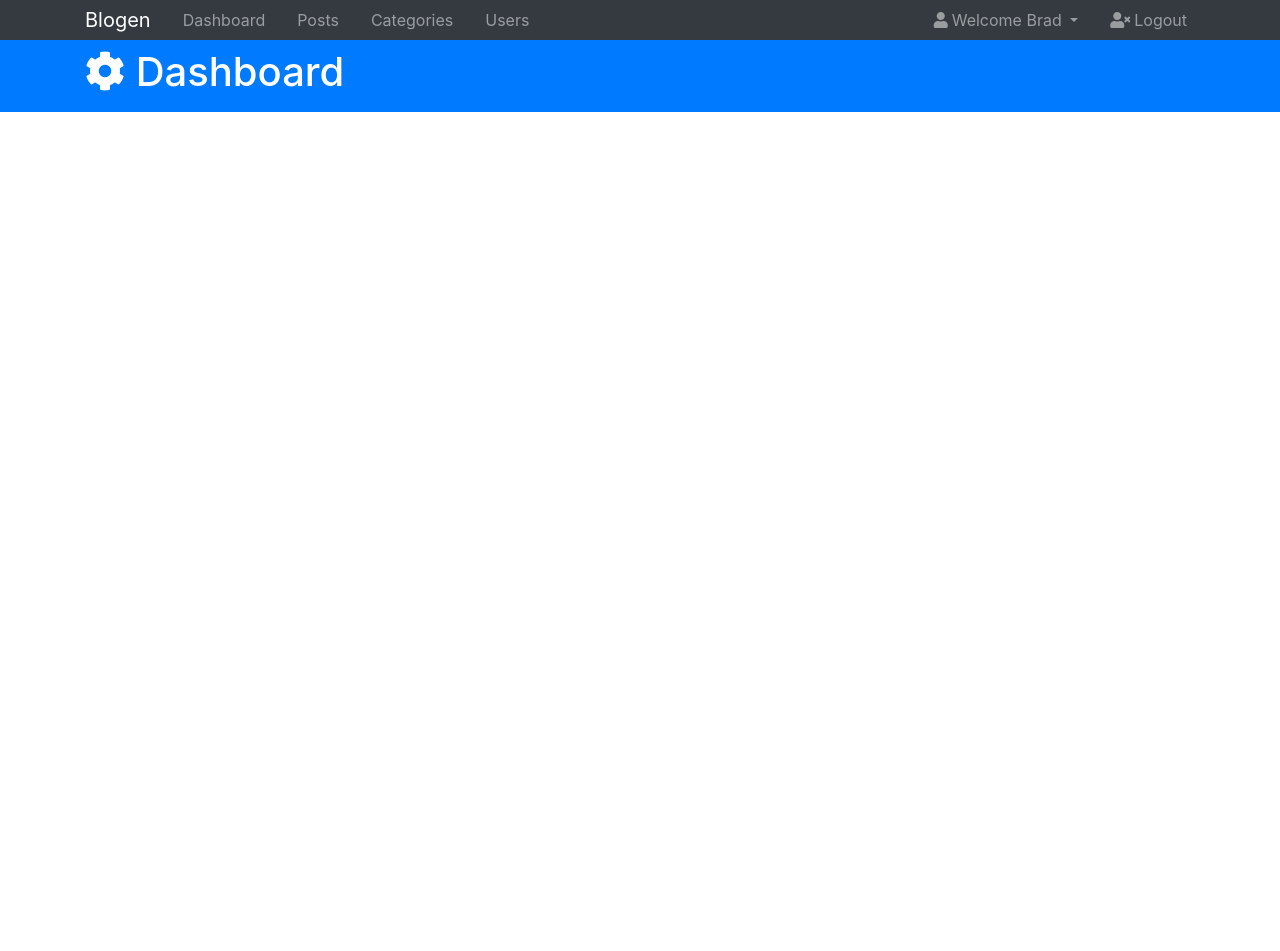
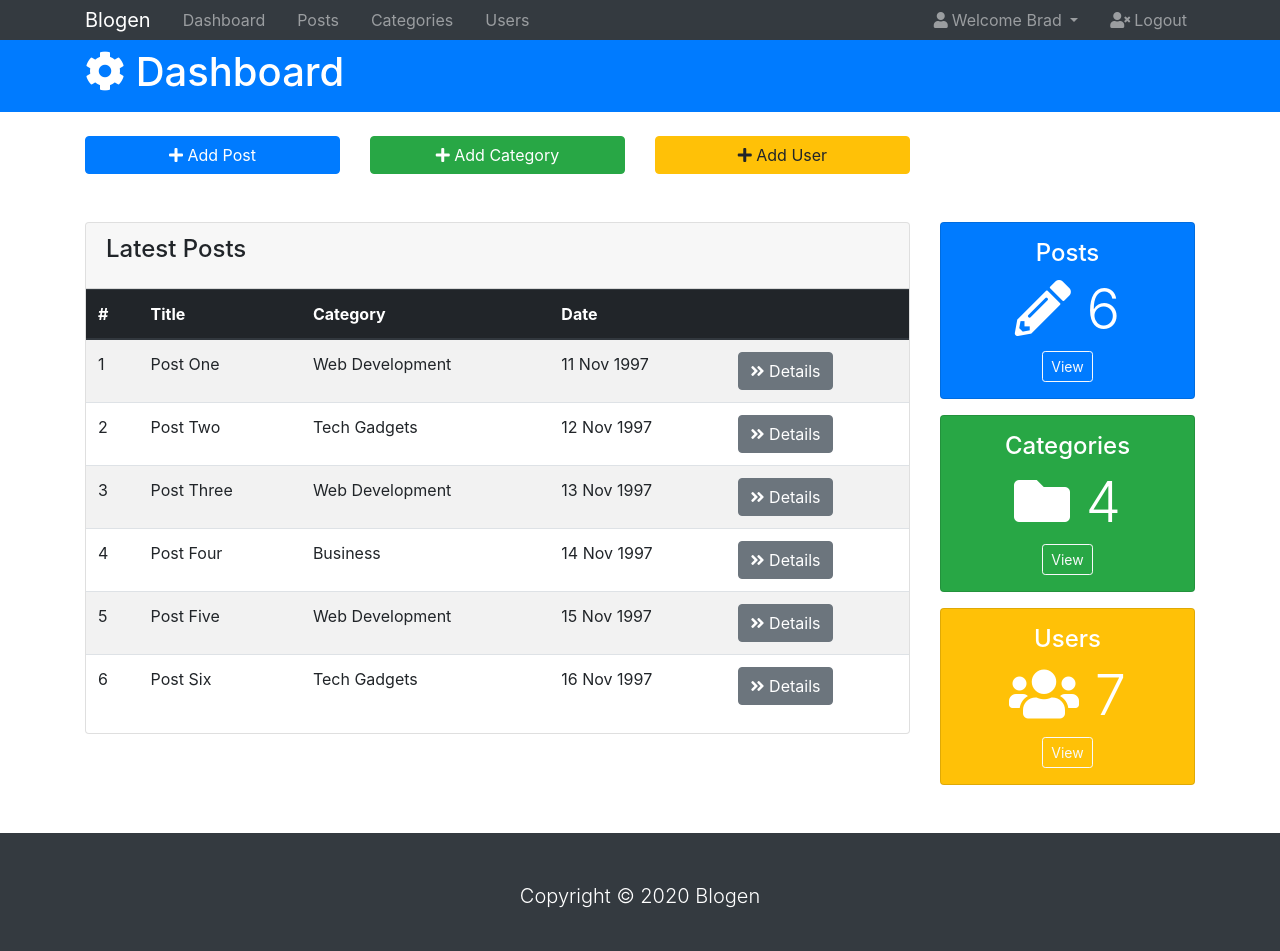
Before and after one commit to sandesh682/Blogen-UI, a plain HTML site: page index.html in a window 1280 px wide. Before the commit the page ends 800 px from the top, so only its background shows below. Drawn offline with nearby package versions, Linux system fonts and the light colour scheme.

Commit message:
index.html page complete

```diff
--- a/index.html
+++ b/index.html
@@ -69,6 +69,146 @@
     </div>
   </header>
 
+  <!-- Add Post, Category, User -->
+  <section id="add" class="my-4">
+    <div class="container">
+      <div class="row">
+        <div class="col-md-9">
+            <div class="row">
+               <div class="col-md-4">
+                 <button class="btn btn-primary btn-block"><i class="fas fa-plus"></i> Add Post</button>
+               </div>
+               <div class="col-md-4">
+                <button class="btn btn-success btn-block"><i class="fas fa-plus"></i> Add Category</button>
+              </div>
+              <div class="col-md-4">
+                <button class="btn btn-warning btn-block"><i class="fas fa-plus"></i> Add User</button>
+              </div>
+            </div>
+        </div>
+      </div>
+      <div class="row my-5">
+        <div class="col-md-9">
+            <div class="card">
+              <div class="card-header">
+                <h4 class="card-title">Latest Posts</h4>
+              </div>
+              <div class="card-body p-0">
+                <table class="table table-striped">
+                  <thead class="thead-dark">
+                    <tr>
+                      <th scope="col">#</th>
+                      <th scope="col">Title</th>
+                      <th scope="col">Category</th>
+                      <th scope="col">Date</th>
+                      <th scope="col"></th>
+                    </tr>
+                  </thead>
+                  <tbody>
+                    <tr>
+                      <td scope="row">1</td>
+                      <td>Post One</td>
+                      <td>Web Development</td>
+                      <td>11 Nov 1997</td>
+                      <td><button class="btn btn-secondary"><i class="fas fa-angle-double-right"></i> Details</button></td>
+                    </tr>
+                    <tr>
+                      <td scope="row">2</td>
+                      <td>Post Two</td>
+                      <td>Tech Gadgets</td>
+                      <td>12 Nov 1997</td>
+                      <td><button class="btn btn-secondary"><i class="fas fa-angle-double-right"></i> Details</button></td>
+                    </tr>
+                    <tr>
+                      <td scope="row">3</td>
+                      <td>Post Three</td>
+                      <td>Web Development</td>
+                      <td>13 Nov 1997</td>
+                      <td><button class="btn btn-secondary"><i class="fas fa-angle-double-right"></i> Details</button></td>
+                    </tr>
+                    <tr>
+                      <td scope="row">4</td>
+                      <td>Post Four</td>
+                      <td>Business</td>
+                      <td>14 Nov 1997</td>
+                      <td><button class="btn btn-secondary"><i class="fas fa-angle-double-right"></i> Details</button></td>
+                    </tr>
+                    <tr>
+                      <td scope="row">5</td>
+                      <td>Post Five</td>
+                      <td>Web Development</td>
+                      <td>15 Nov 1997</td>
+                      <td><button class="btn btn-secondary"><i class="fas fa-angle-double-right"></i> Details</button></td>
+                    </tr>
+                    <tr>
+                      <td scope="row">6</td>
+                      <td>Post Six</td>
+                      <td>Tech Gadgets</td>
+                      <td>16 Nov 1997</td>
+                      <td><button class="btn btn-secondary"><i class="fas fa-angle-double-right"></i> Details</button></td>
+                    </tr>
+                  </tbody>
+                </table>
+              </div>
+            </div>
+        </div>
+        <div class="col-md-3 text-center text-white">
+          <div class="row">
+             <div class="col">
+                <div class="card bg-primary">
+                  <div class="card-body py-3">
+                    <h4>Posts</h4>
+                    <h1 class="display-4"><i class="fas fa-pencil-alt"></i> 6</h1>
+                    <button class="btn btn-outline-light btn-sm">View</button>
+                  </div>
+                </div>
+             </div>
+          </div>
+
+          <div class="row mt-3">
+            <div class="col">
+               <div class="card bg-success">
+                 <div class="card-body py-3">
+                   <h4>Categories</h4>
+                   <h1 class="display-4"><i class="fas fa-folder"></i> 4</h1>
+                   <button class="btn btn-outline-light btn-sm">View</button>
+                 </div>
+               </div>
+            </div>
+         </div>
+
+         <div class="row mt-3">
+          <div class="col">
+             <div class="card bg-warning">
+               <div class="card-body py-3">
+                 <h4>Users</h4>
+                 <h1 class="display-4"><i class="fas fa-users"></i> 7</h1>
+                 <button class="btn btn-outline-light btn-sm">View</button>
+               </div>
+             </div>
+          </div>
+       </div>
+
+
+        </div>
+      </div>
+    </div>
+  </section>
+
+  <footer class="pb-4 pt-5 bg-dark text-center text-white">
+    <div class="container">
+      <div class="row">
+        <div class="col">
+          <p class="lead text-center">
+            Copyright &copy;
+            <span id="year"></span>
+            Blogen
+          </p>
+        </div>
+      </div>
+    </div>
+  </footer>
+
 
   <script src="http://code.jquery.com/jquery-3.3.1.min.js" integrity="sha256-FgpCb/KJQlLNfOu91ta32o/NMZxltwRo8QtmkMRdAu8="
     crossorigin="anonymous"></script>
```
